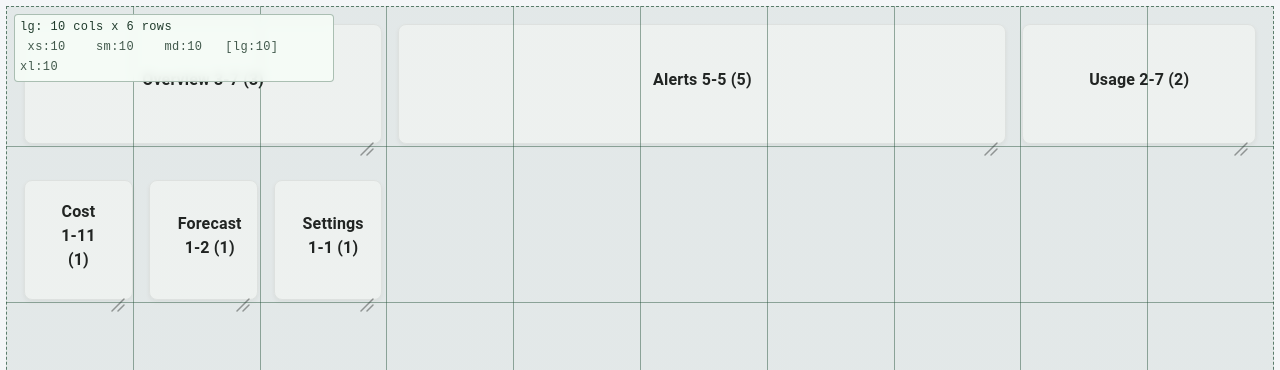
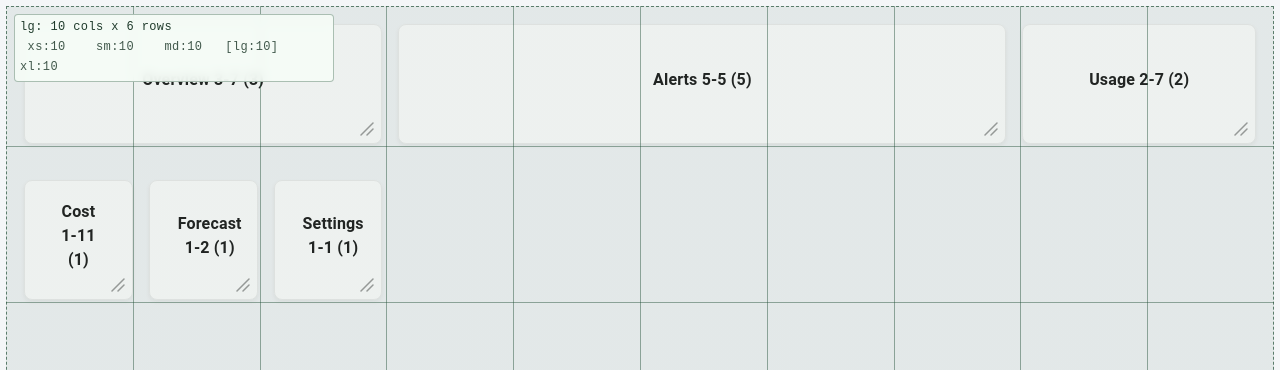
Before and after one commit to bwenzinger/customizable-dashboard, a React (Vite) app: page / in a window 1280 px wide. Shown: the top 370 px of the page. Built offline with nearby package versions, Linux system fonts and the light colour scheme.

Commit message:
fix drag handle

```diff
--- a/src/drag-and-droppable-grid/DraggableGridCell.tsx
+++ b/src/drag-and-droppable-grid/DraggableGridCell.tsx
@@ -71,6 +71,7 @@ export function DraggableGridCell(
         position: 'relative',
         zIndex: 1,
         minWidth: 0,
+        alignSelf: 'start',
         gridColumn: `${columnStart} / span ${clampedWidth}`,
         gridRow: `${rowStart}`,
         cursor: isDragging ? 'grabbing' : 'grab',
```
